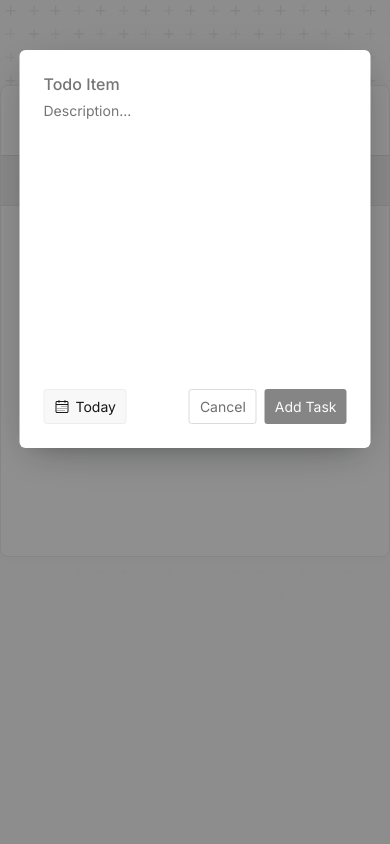
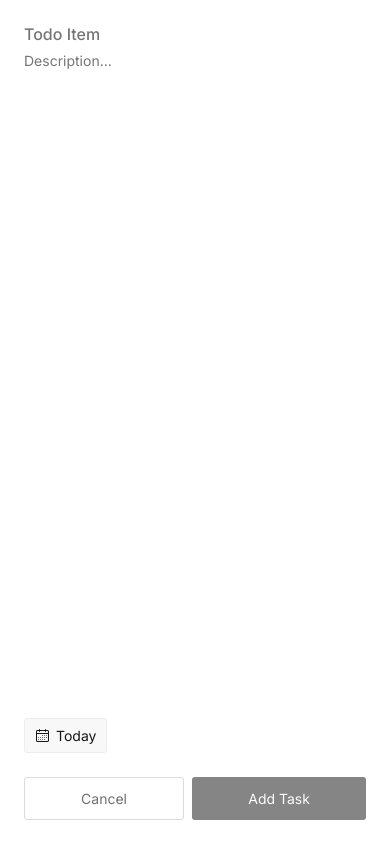
Before and after one commit to nermin-io/itemised, a Next.js app: page / in a window 390 px wide. Both pictures are taken after a click on the button "Add Task". Built offline with nearby package versions, Linux system fonts and the light colour scheme.

Commit message:
mobile optimisations

```diff
--- a/src/components/Card.module.scss
+++ b/src/components/Card.module.scss
@@ -11,4 +11,8 @@
   @media screen and (max-width: $screen-md) {
     width: 100%;
   }
+
+  @media screen and (max-width: $screen-sm) {
+    height: 100vh;
+  }
 }
--- a/src/components/Container.module.scss
+++ b/src/components/Container.module.scss
@@ -1,3 +1,5 @@
+@import "breakpoints";
+
 .container {
   width: 100%;
   height: 100vh;
@@ -6,4 +8,8 @@
   align-items: center;
   justify-content: flex-start;
   gap: 85px;
+
+  @media screen and (max-width: $screen-sm) {
+    gap: 0px;
+  }
 }
--- a/src/components/DialogFooter.module.scss
+++ b/src/components/DialogFooter.module.scss
@@ -1,5 +1,13 @@
+@import "breakpoints";
+
 .DialogFooter {
   display: flex;
   align-items: flex-end;
   justify-content: space-between;
+
+  @media screen and (max-width: $screen-sm) {
+    flex-direction: column;
+    align-items: flex-start;
+    justify-content: flex-end;
+  }
 }
--- a/src/components/DocumentHead.tsx
+++ b/src/components/DocumentHead.tsx
@@ -58,6 +58,10 @@ const DocumentHead: React.FC<Props> = () => {
       <link rel="mask-icon" href="/safari-pinned-tab.svg" color="#222222" />
       <meta name="msapplication-TileColor" content="#da532c" />
       <meta name="theme-color" content="#222222" />
+      <meta
+        name="viewport"
+        content="width=device-width, initial-scale=1, maximum-scale=1"
+      />
     </Head>
   );
 };
--- a/src/containers/NewTaskModal.module.scss
+++ b/src/containers/NewTaskModal.module.scss
@@ -1,5 +1,6 @@
 @import "colors";
 @import "animations";
+@import "breakpoints";
 
 .DialogOverlay {
   background-color: $blackA9;
@@ -11,6 +12,7 @@
 .DialogContent {
   display: flex;
   flex-direction: column;
+  justify-content: space-between;
   gap: 8px;
   background-color: white;
   border-radius: 6px;
@@ -29,6 +31,23 @@
   &:focus {
     outline: none;
   }
+
+  @media screen and (max-width: $screen-sm) {
+    height: 100vh;
+    border-radius: 0px;
+    max-height: 100vh;
+    width: 100vw;
+    top: 0;
+    left: 0;
+    transform: none;
+    animation: none;
+  }
+}
+
+.InputSection {
+  display: flex;
+  flex-direction: column;
+  gap: 8px;
 }
 
 .FooterActions {
@@ -36,4 +55,15 @@
   gap: 8px;
   justify-content: flex-end;
   margin-top: 24px;
+
+  @media screen and (max-width: $screen-sm) {
+    width: 100%;
+    justify-content: flex-start;
+    gap: 8px;
+
+    button {
+      flex-grow: 1;
+      padding: 12px 18px;
+    }
+  }
 }
--- a/src/containers/NewTaskModal.tsx
+++ b/src/containers/NewTaskModal.tsx
@@ -59,6 +59,7 @@ const NewTaskModal: React.FC<Props> = ({ label = "Add Task" }) => {
       <Dialog.Portal>
         <Dialog.Overlay className={styles.DialogOverlay} />
         <Dialog.Content className={styles.DialogContent}>
+          <div className={styles.InputSection}>
             <Input
               value={title}
               onChange={(e) => setTitle(e.target.value)}
@@ -73,6 +74,7 @@ const NewTaskModal: React.FC<Props> = ({ label = "Add Task" }) => {
               size="small"
               variant="text"
             />
+          </div>
           <DialogFooter>
             <DatePicker value={dueDate} onChange={(date) => setDueDate(date)}>
               <DateToggle size="small" date={dueDate} />
--- a/src/containers/TaskModal.module.scss
+++ b/src/containers/TaskModal.module.scss
@@ -1,5 +1,6 @@
 @import "colors";
 @import "animations";
+@import "breakpoints";
 
 .DialogOverlay {
   background-color: $blackA9;
@@ -11,6 +12,7 @@
 .DialogContent {
   display: flex;
   flex-direction: column;
+  justify-content: space-between;
   gap: 8px;
   background-color: white;
   border-radius: 6px;
@@ -28,6 +30,17 @@
 
   &:focus {
     outline: none;
+  }
+
+  @media screen and (max-width: $screen-sm) {
+    height: 100vh;
+    border-radius: 0px;
+    max-height: 100vh;
+    width: 100vw;
+    top: 0;
+    left: 0;
+    transform: none;
+    animation: none;
   }
 }
 
@@ -56,9 +69,26 @@
   }
 }
 
+.InputSection {
+  display: flex;
+  flex-direction: column;
+  gap: 8px;
+}
+
 .FooterActions {
   display: flex;
   gap: 8px;
   justify-content: flex-end;
   margin-top: 24px;
+
+  @media screen and (max-width: $screen-sm) {
+    width: 100%;
+    justify-content: flex-start;
+    gap: 8px;
+
+    button {
+      flex-grow: 1;
+      padding: 12px 18px;
+    }
+  }
 }
--- a/src/containers/TaskModal.tsx
+++ b/src/containers/TaskModal.tsx
@@ -60,6 +60,7 @@ const TaskModal: React.FC<Props> = ({ item }) => {
       <Dialog.Portal>
         <Dialog.Overlay className={styles.DialogOverlay} />
         <Dialog.Content className={styles.DialogContent}>
+          <div className={styles.InputSection}>
             <Input
               value={title}
               onChange={(e) => setTitle(e.target.value)}
@@ -74,6 +75,7 @@ const TaskModal: React.FC<Props> = ({ item }) => {
               size="small"
               variant="text"
             />
+          </div>
           <DialogFooter>
             <DatePicker value={dueDate} onChange={(date) => setDueDate(date)}>
               <DateToggle size="small" date={dueDate} />
--- a/src/pages/_app.tsx
+++ b/src/pages/_app.tsx
@@ -3,7 +3,6 @@ import type { AppProps } from "next/app";
 import Layout from "@/components/Layout";
 import TodoProvider from "@/providers/TodoProvider";
 import SettingsProvider from "@/providers/SettingsProvider";
-import Head from "next/head";
 import DocumentHead from "@/components/DocumentHead";
 
 export default function App({ Component, pageProps }: AppProps) {
--- a/src/styles/_breakpoints.scss
+++ b/src/styles/_breakpoints.scss
@@ -1 +1,2 @@
 $screen-md: 600px;
+$screen-sm: 400px;
```
Lines whose indentation alone changed are shown as unchanged.
